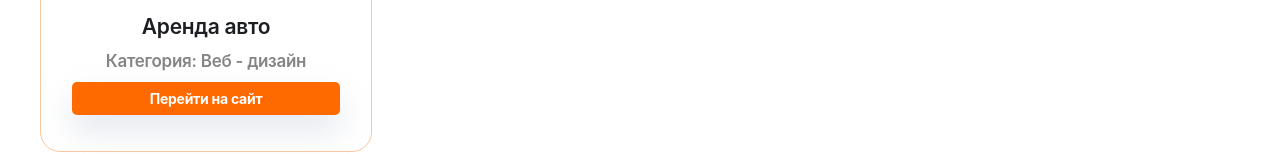
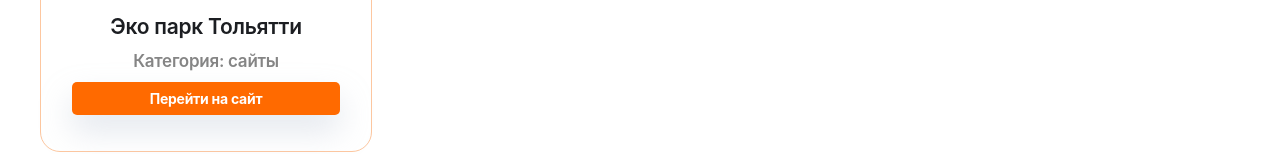
Before and after one commit to yury7412/WDY, a plain HTML site: page portfolio.html in a window 1280 px wide. Shown: the part 1263-1417 px from the top of the page. Drawn offline with nearby package versions, Linux system fonts and the light colour scheme.

Commit message:
Update portfolio.html

```diff
--- a/portfolio.html
+++ b/portfolio.html
@@ -223,15 +223,15 @@
                                                 </div>
 
                                                 <div class='name_staff'>
-                                                 <h1>Аренда авто</h1>
+                                                 <h1>Эко парк Тольятти</h1>
                                                 </div>
 
                                                 <div class='position'>
-                                                    <p>Категория: Веб - дизайн </p>
+                                                    <p>Категория: сайты </p>
                                                 </div>
 
                                                 <div class='btn_about' data-path='form-popup'>
-                                                   <a href='https://www.figma.com/file/YUUfjjgzD5yGjMzNddvhWx/Портфолио?node-id=2%3A4706&t=1URsillMcNL7sgmY-0'>Перейти на сайт</a>
+                                                   <a href='https://yury7412.github.io/ecopark/'>Перейти на сайт</a>
                                                 </div>
                                         </div>
                 </div>
```
